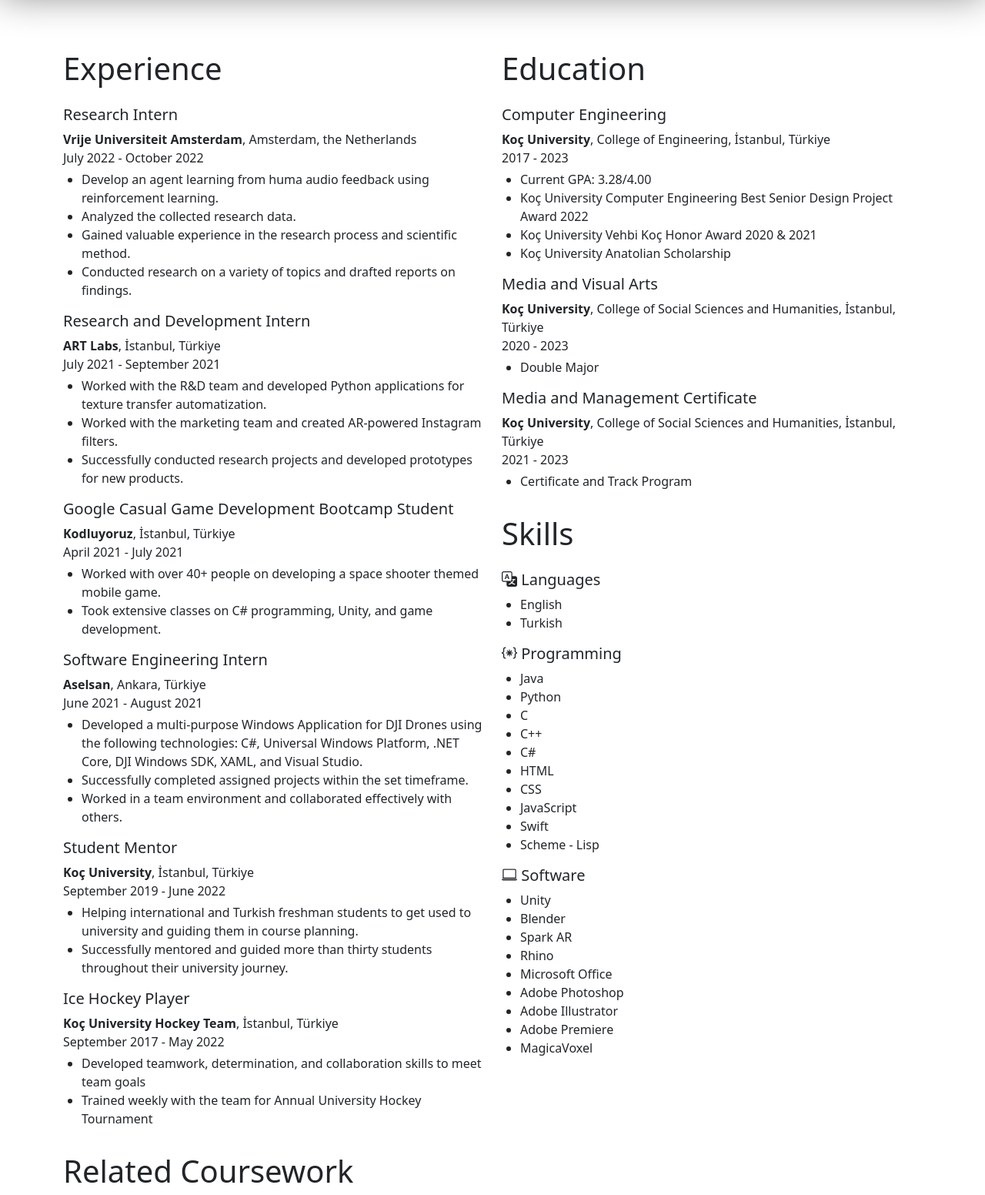
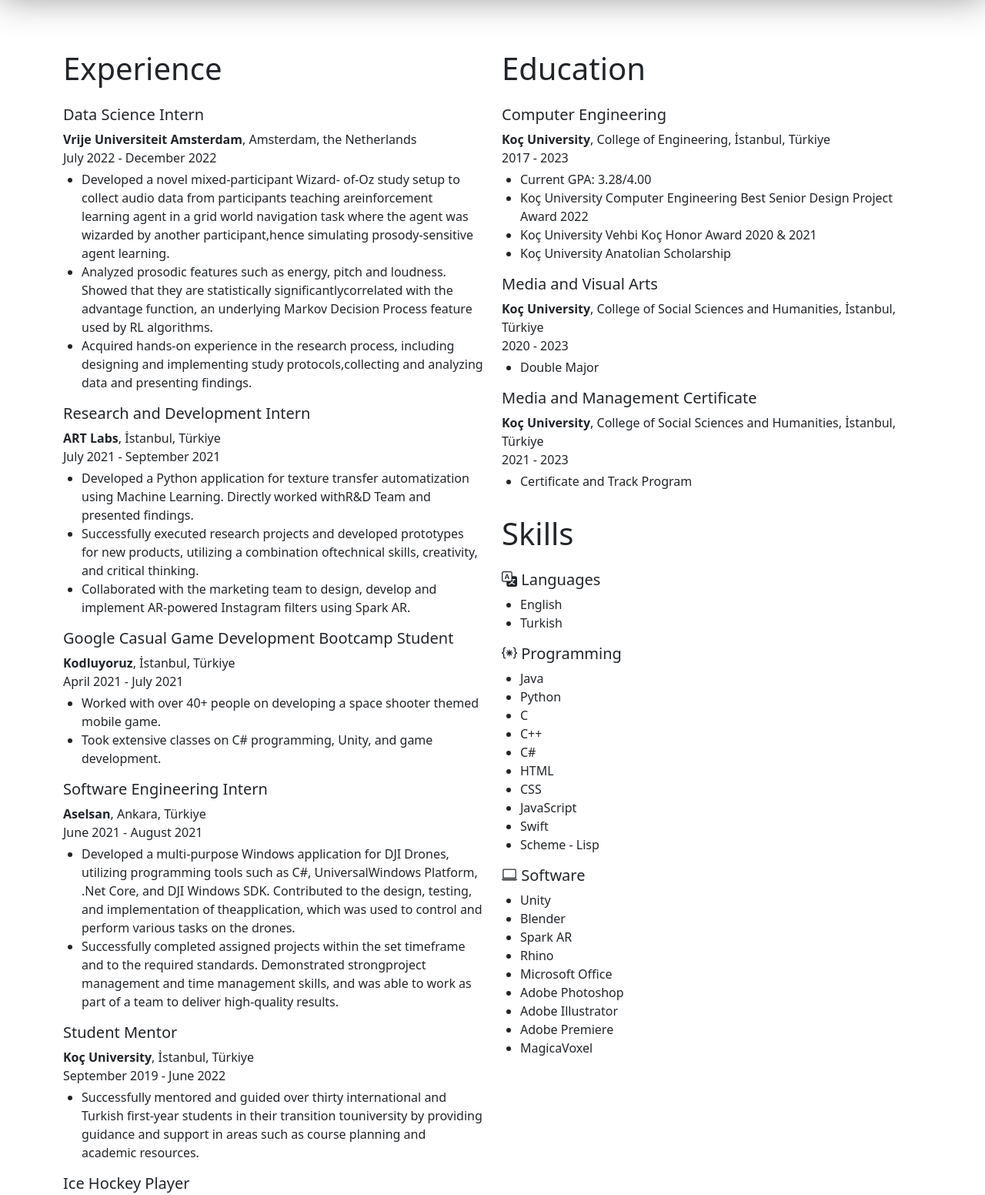
Before and after one commit to maydogan17/maydogan17.github.io, a website: page index.html in a window 1280 px wide. Shown: the part 1180-2732 px from the top of the page at 77% size. Drawn offline with nearby package versions, Linux system fonts and the light colour scheme.

Commit message:
Update index.html

```diff
--- a/index.html
+++ b/index.html
@@ -75,24 +75,18 @@
       <div class="row">
         <div class="col-12 col-lg-6" id="exp">
           <h2 class="display-6 pb-3">Experience</h2>
-          <h5>Research Intern</h5>
+          <h5>Data Science Intern</h5>
           <p class="mb-0">
             <b>Vrije Universiteit Amsterdam</b>, Amsterdam, the Netherlands
           </p>
-          <p class="mb-1">July 2022 - October 2022</p>
+          <p class="mb-1">July 2022 - December 2022</p>
           <ul class="ps-4">
             <li>
-              Develop an agent learning from huma audio feedback using
-              reinforcement learning.
+              Developed a novel mixed-participant Wizard- of-Oz study setup to collect audio data from participants teaching areinforcement learning agent in a grid world navigation task where the agent was wizarded by another participant,hence simulating prosody-sensitive agent learning.
             </li>
-            <li>Analyzed the collected research data.</li>
+            <li>Analyzed prosodic features such as energy, pitch and loudness. Showed that they are statistically significantlycorrelated with the advantage function, an underlying Markov Decision Process feature used by RL algorithms.</li>
             <li>
-              Gained valuable experience in the research process and scientific
-              method.
-            </li>
-            <li>
-              Conducted research on a variety of topics and drafted reports on
-              findings.
+              Acquired hands-on experience in the research process, including designing and implementing study protocols,collecting and analyzing data and presenting findings.
             </li>
           </ul>
 
@@ -101,16 +95,13 @@
           <p class="mb-1">July 2021 - September 2021</p>
           <ul class="ps-4">
             <li>
-              Worked with the R&D team and developed Python applications for
-              texture transfer automatization.
+              Developed a Python application for texture transfer automatization using Machine Learning. Directly worked withR&D Team and presented findings.
             </li>
             <li>
-              Worked with the marketing team and created AR-powered Instagram
-              filters.
+              Successfully executed research projects and developed prototypes for new products, utilizing a combination oftechnical skills, creativity, and critical thinking.
             </li>
             <li>
-              Successfully conducted research projects and developed prototypes
-              for new products.
+              Collaborated with the marketing team to design, develop and implement AR-powered Instagram filters using Spark AR.
             </li>
           </ul>
 
@@ -133,16 +124,10 @@
           <p class="mb-1">June 2021 - August 2021</p>
           <ul class="ps-4">
             <li>
-              Developed a multi-purpose Windows Application for DJI Drones using
-              the following technologies: C#, Universal Windows Platform, .NET
-              Core, DJI Windows SDK, XAML, and Visual Studio.
+              Developed a multi-purpose Windows application for DJI Drones, utilizing programming tools such as C#, UniversalWindows Platform, .Net Core, and DJI Windows SDK. Contributed to the design, testing, and implementation of theapplication, which was used to control and perform various tasks on the drones.
             </li>
             <li>
-              Successfully completed assigned projects within the set timeframe.
-            </li>
-            <li>
-              Worked in a team environment and collaborated effectively with
-              others.
+              Successfully completed assigned projects within the set timeframe and to the required standards. Demonstrated strongproject management and time management skills, and was able to work as part of a team to deliver high-quality results.
             </li>
           </ul>
 
@@ -151,12 +136,7 @@
           <p class="mb-1">September 2019 - June 2022</p>
           <ul class="ps-4">
             <li>
-              Helping international and Turkish freshman students to get used to
-              university and guiding them in course planning.
-            </li>
-            <li>
-              Successfully mentored and guided more than thirty students
-              throughout their university journey.
+              Successfully mentored and guided over thirty international and Turkish first-year students in their transition touniversity by providing guidance and support in areas such as course planning and academic resources.
             </li>
           </ul>
 
```
